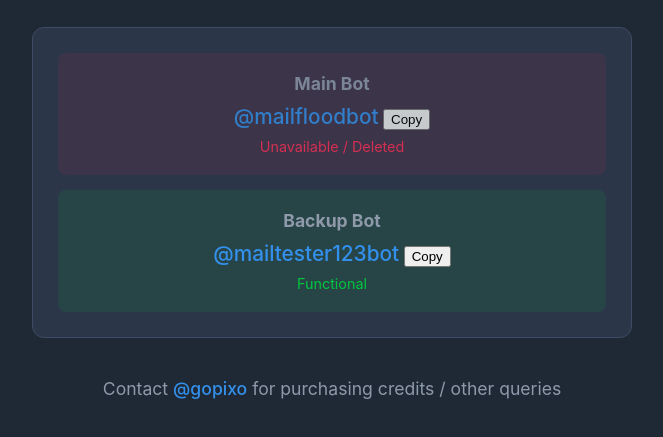
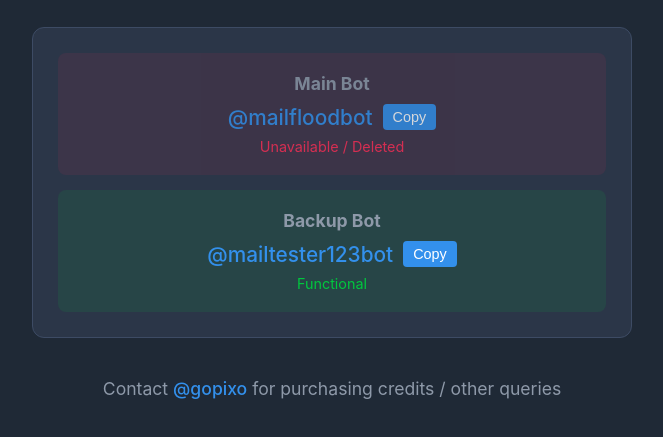
Before and after one commit to ItsMeNikk/floodsite, a plain HTML site: page index.html in a window 1280 px wide. Shown: the part 121-558 px from the top of the page, without its empty margins (308-971 px from the left). Drawn offline with Linux system fonts and the light colour scheme.

Commit message:
Update styles.css

```diff
--- a/styles.css
+++ b/styles.css
@@ -153,3 +153,25 @@ body {
         transform: rotate(360deg);
     }
 }
+
+.username-container {
+    display: flex;
+    align-items: center;
+    justify-content: center;
+    gap: 10px;
+}
+
+.copy-btn {
+    background: var(--primary-color);
+    color: var(--text-color);
+    border: none;
+    padding: 5px 10px;
+    border-radius: 4px;
+    cursor: pointer;
+    font-size: 0.9em;
+    transition: background 0.2s;
+}
+
+.copy-btn:hover {
+    background: #2979ff;
+}
```
